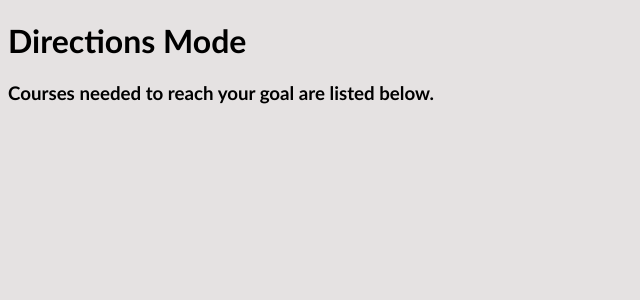
After one commit to kca169/CourseMapper, a Django app: page /sfu_academic_api_parser/ in a window 1280 px wide. The commit adds this page. Shown: the top 300 px of the page, without its empty margins (0-640 px from the left). Run offline with Django 3.2, Linux system fonts and the light colour scheme; data that the repository does not hold is empty.

Commit message:
Added directions.html and hardcoded parsing abilities

```diff
--- a/coursemapper/urls.py
+++ b/coursemapper/urls.py
@@ -26,6 +26,6 @@ urlpatterns = [
         path('admin/', admin.site.urls),
         path('accounts/', include('accounts.urls')), #from django signup tutorial.
         path('accounts/', include('django.contrib.auth.urls')),
-        path('admin/sfu_academic_api_parser/', include('sfu_academic_api_parser.urls')),
+        path('sfu_academic_api_parser/', include('sfu_academic_api_parser.urls')),
         path('', TemplateView.as_view(template_name='home.html'), name='home'),
 ]
--- /dev/null
+++ b/sfu_academic_api_parser/templates/sfu_academic_api_parser/directions.html
@@ -0,0 +1,15 @@
+{% extends 'base.html' %}
+
+{% block title %}CourseMapper{% endblock %}
+
+{% block content %}
+
+<h1>Directions Mode</h1>
+<h3>Courses needed to reach your goal are listed below.</h3>
+{{courses.prerequisites}}
+ <ul>
+    {% comment %} {%for courses in courses%}
+        <li>{{courses.prerequisites}}</li>
+        {%endfor%} {% endcomment %}
+</ul>
+{% endblock %}
--- a/sfu_academic_api_parser/urls.py
+++ b/sfu_academic_api_parser/urls.py
@@ -1,7 +1,6 @@
 from django.urls import path
-
 from . import views
 
 urlpatterns = [
-    path('', views.index, name='index'),
+    path('', views.prereqs, name='prereqs'),
 ]
--- a/sfu_academic_api_parser/views.py
+++ b/sfu_academic_api_parser/views.py
@@ -1,8 +1,13 @@
 from django.shortcuts import render
+from django.http import HttpResponse
+from .models import Course
+from django.template import loader
+import requests
 
-# Create your views here.
-
-from django.http import HttpResponse
-
-def index(request):
-    return HttpResponse("Hello, world! You have made it to the sfu_academic_parser!")
+#This function GET's from the provided url, turns the resuld into JSON then loads and renders directions.html
+def prereqs(request):
+    response = requests.get('http://www.sfu.ca/bin/wcm/academic-calendar?2020/spring/courses/cmpt/307')
+    courses = response.json()
+    template = loader.get_template('sfu_academic_api_parser/directions.html')
+    context = {'courses':courses,}
+    return HttpResponse(template.render(context,request))
--- a/templates/home.html
+++ b/templates/home.html
@@ -9,7 +9,7 @@
  <h1> Hi {{ user.username|safe }}! Welcome to CourseMapper </h1>
  <ul>
   <li>Tree Diagram</li>
-  <li>Directions Mode</li>
+  <li><a href="{% url 'prereqs' %}">Directions Mode</a></li>
   <li><a href="{% url 'logout' %}">Log Out</a></li>
  </ul>
 {% else %}
```
Also changed, not shown: db.sqlite3.
